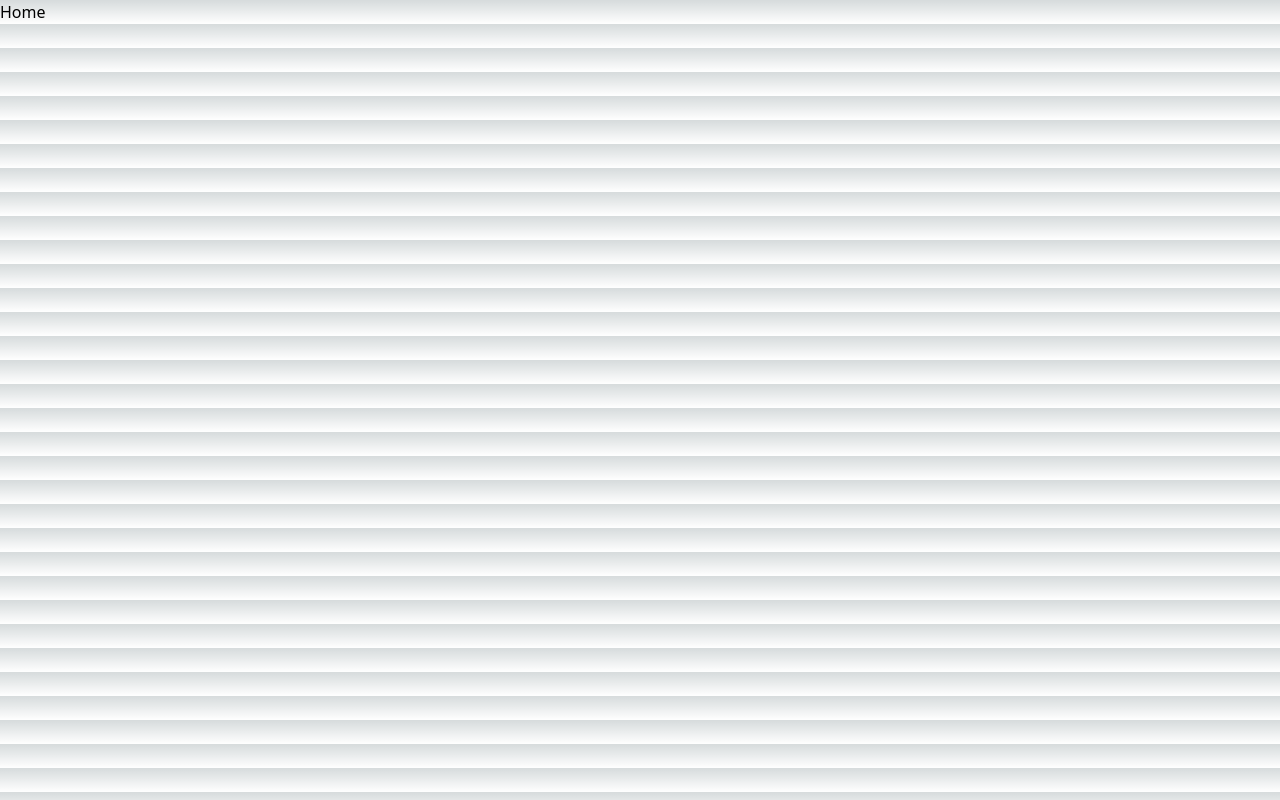
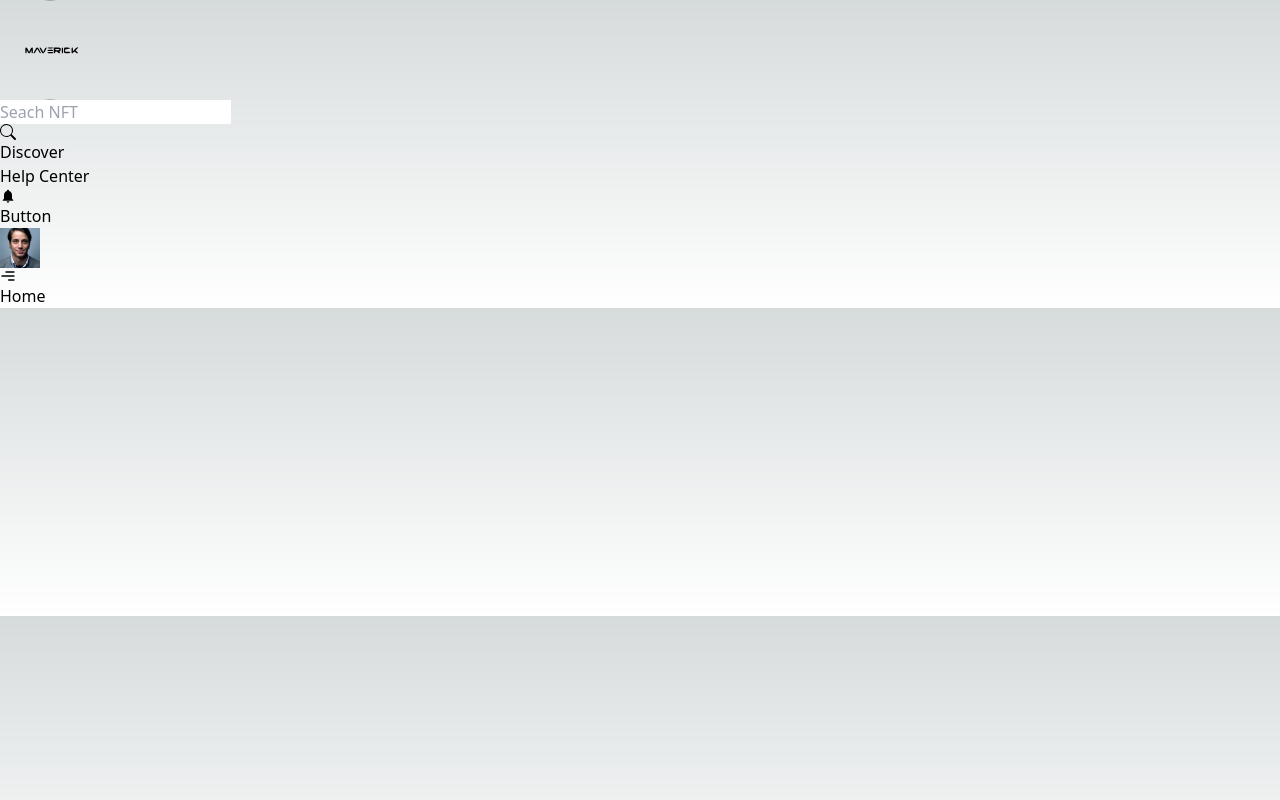
Before and after one commit to Nihar0071/NFTMarketplace-Template-, a Next.js app: page / in a window 1280 px wide. Built offline with nearby package versions, Linux system fonts and the light colour scheme.

Commit message:
Changes in the Logo and navbar.jsx File

```diff
--- a/components/NavBar/NavBar.jsx
+++ b/components/NavBar/NavBar.jsx
@@ -12,12 +12,142 @@ import {CgMenuLeft, CgMenuRight} from "react-icons/cg";
 
 import Style from "./NavBar.module.css";
 import {Discover, HelpCenter, Notification, Profile, Sidebar} from "./index";
-import Button from "../componentsindex";
+import { Button } from '../componentsindex';
+import images from "../../img";
+import  ST  from 'next/dist/shared/lib/utils';
 
 const NavBar = () => {
+  const [isDiscoveropen, setDiscover] = useState(false);
+  const [isHelpCenteropen, setHelpCenter] = useState(false);
+  const [isNotificationsopen, setNotifications] = useState(false);
+  const [isProfileopen, setProfile] = useState(false);
+  const [isopensidemenu, setopensidemenu] = useState(false);
+
+  const openMenu = (e)=>{
+    const btnText = e.target.innerText;
+    if(btnText=="Discover"){
+      setDiscover(true);
+      setHelpCenter(false);
+      setNotifications(false);
+      setProfile(false);
+    }else if(btnText=="HelpCenter"){
+      setDiscover(false);
+      setHelpCenter(true);
+      setNotifications(false);
+      setProfile(false);
+    }
+    else{
+      setDiscover(false);
+      setHelpCenter(false);
+      setNotifications(true);
+      setProfile(false);
+    }
+
+  }
+  const openNotifications =()=>{
+    if(!isNotificationsopen){
+      setNotifications(true);
+      setDiscover(false);
+      setHelpCenter(false);
+      setProfile(false);
+    } else{
+      setNotifications(false);
+    }
+  };
+  const openProfile = ()=>{
+    if(!isProfileopen){
+      setProfile(true);
+      setDiscover(false);
+      setHelpCenter(false);
+      setNotifications(false);
+    }else {
+      setProfile(false);
+    }
+  };
+  const openSidebar=()=> {
+    if(!isopensidemenu){
+      setopensidemenu(true);
+    }else{
+      setopensidemenu(false);
+    }
+  }
+
   return (
-    <div>NavBar</div>
+    <div className={Style.navBar}>
+      <div className={Style.navbar_container}>
+        <div className={Style.navbar_container_left}>
+          <div className={Style.logo}>
+            <Image src={images.logo} alt='NFT MarketPlace' width={100} height={100}/>
+          </div>
+          <div className={Style.navbar_container_left_box_input}>
+            <div className={Style.navbar_container_left_box_input_box}>
+              <input type='text' placeholder='Seach NFT'/>
+              <BsSearch onClick={()=>{}} className={Style.search_icon} />
+            </div>
+          </div>
+        </div>
+        {/* End of Left Section */}
+        <div className={Style.navbar_container_right}>
+          {/* DISCOVER  Menu */}
+          <div className={Style.navbar_container_right_discover}>
+            <p onClick={(e) => openMenu(e)}>Discover </p>
+            {isDiscoveropen && (
+            <div className={Style.navbar_container_right_discover_Box}>
+            <Discover/>
+            </div>
+            )}
+          </div>
+
+          {/* HelpCenter */}
+          <div className={Style.navbar_container_right_helpcenter}>
+            <p onClick={(e)=> openMenu(e)}> Help Center</p>
+            {isHelpCenteropen && (
+              <div className={Style.navbar_container_right_helpcenter_box}>
+                <HelpCenter />
+              </div>
+            )}
+          </div>
+
+          {/* Notification Bar */}
+          <div className={Style.navbar_container_right_notifications}>
+            <MdNotifications className={Style.notify} onClick={()=> openNotifications}/>
+            {isNotificationsopen && <Notification/>}
+          </div>
+          {/* Create Button Sections  */}
+          <div className={Style.navbar_right_button}>
+            <Button btnText="Create"/>
+          </div>
+          {/* USER Profile */}
+          <div className={Style.navbar_container_right_profile_box}>
+            <div className={Style.navbar_container_right_profile}>
+              <Image src={images.user1}
+              alt = "Profile"
+              width={40}
+              height={40}
+              onClick={()=> openProfile()}
+              className={Style.navbar_container_right_profile}
+              />
+              {isProfileopen && <Profile/>}
+            </div>
+          </div>
+          {/* Menu Button */}
+          <div className={Style.navbar_container_right_menubtn}>
+            <CgMenuRight className={Style.menuIcon}
+            onClick={()=> openSidebar()}
+            />
+          </div>
+        </div>
+      </div>
+      {/* SIDEBAR Component */}
+      {
+        isopensidemenu &&(
+          <div className={Style.Sidebar}>
+            <Sidebar setopensidemenu = {setopensidemenu}/>
+          </div>
+        )
+      }
+    </div>
   )
-}
+};
 
-export default NavBar
+export default NavBar;
--- a/components/NavBar/index.js
+++ b/components/NavBar/index.js
@@ -4,4 +4,4 @@ import Notification from "./Notification/Notification";
 import Profile from "./Profile/Profile";
 import Sidebar from "./Sidebar/Sidebar";
 
-export {Discover,HelpCenter, Notification, Profile, Sidebar}
+export {Discover,HelpCenter, Notification, Profile, Sidebar};
--- a/components/componentsindex.js
+++ b/components/componentsindex.js
@@ -1,3 +1,5 @@
 import Button from "./Button/Button";
 import Footer from "./Footer/Footer";
 import NavBar from "./NavBar/NavBar";
+
+export {Button, Footer, NavBar};
--- a/pages/_app.js
+++ b/pages/_app.js
@@ -1,5 +1,12 @@
 import "@/styles/globals.css";
+//Internal Import
 
-const MyApp = ({ Component, pageProps }) => <Component {...pageProps} />;
+import { NavBar } from "@/components/componentsindex";
+const MyApp = ({ Component, pageProps }) =>(
+    <div>
+        <NavBar/>
+        <Component {...pageProps} />
+    </div>
+);
 
 export default MyApp;
```
Also changed, not shown: img/logo.svg, logo.svg (added).
